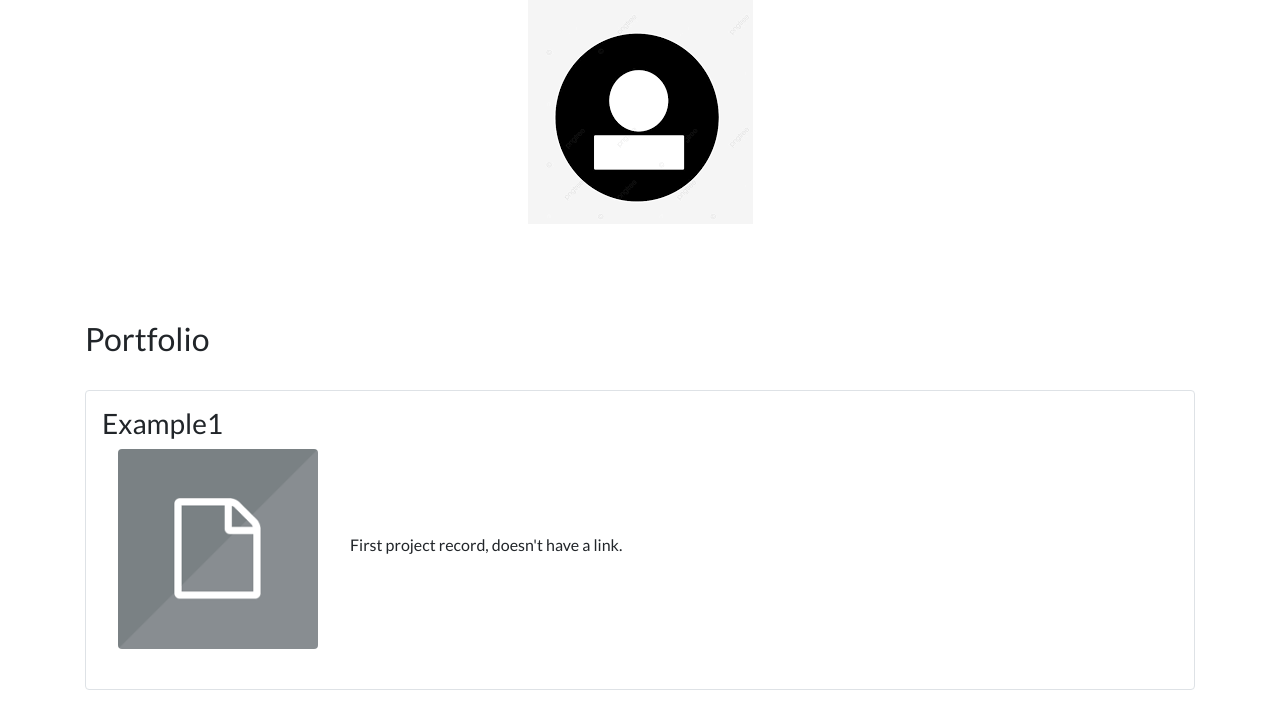
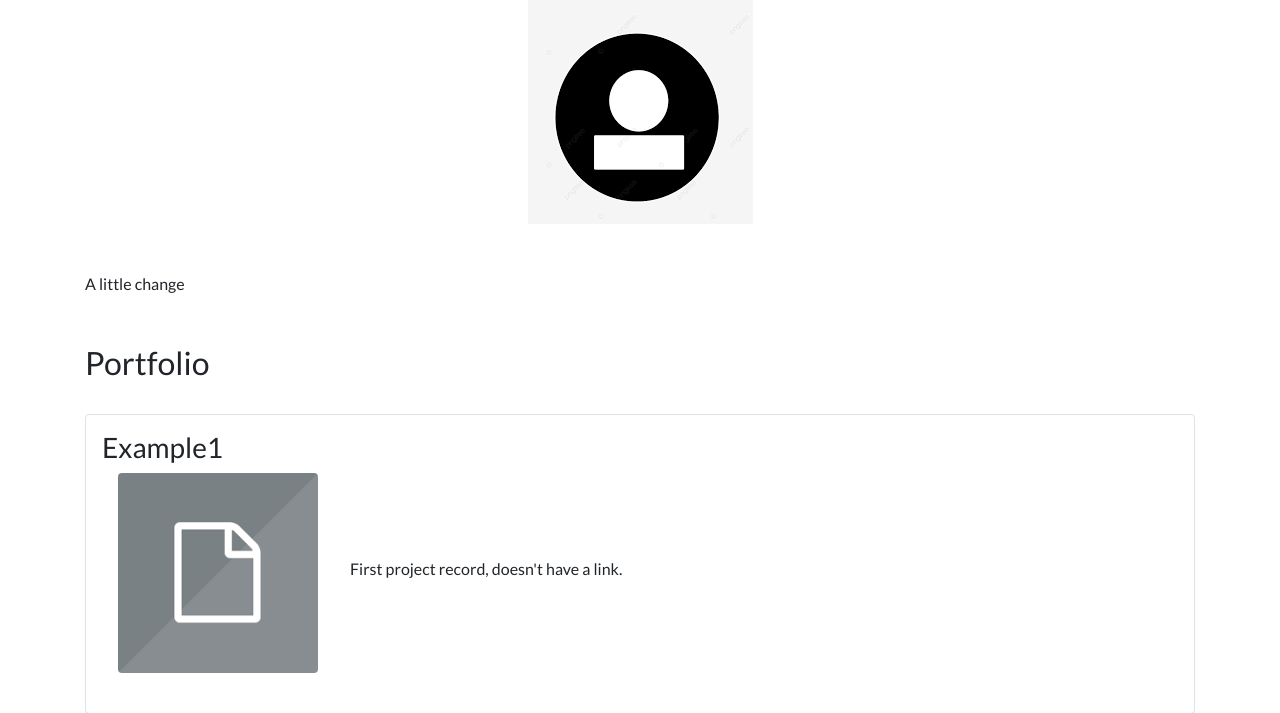
Before and after one commit to NoaGarciaSanless/portfolioDjango, a Django app: page / in a window 1280 px wide. Shown: the part 171-884 px from the top of the page. Run offline with Django 4.2, Linux system fonts and the light colour scheme; data comes from the database, SQL or seed files in the repository; some libraries are stand-ins or nearby versions.

Commit message:
Un pequeño cambio

```diff
--- a/portfolio/templates/portfolio/home.html
+++ b/portfolio/templates/portfolio/home.html
@@ -14,6 +14,8 @@
 
   <br />
   <br />
+
+  <p>A little change</p>
 
   <h2 class="mt-5">Portfolio</h2>
   <br />
```
